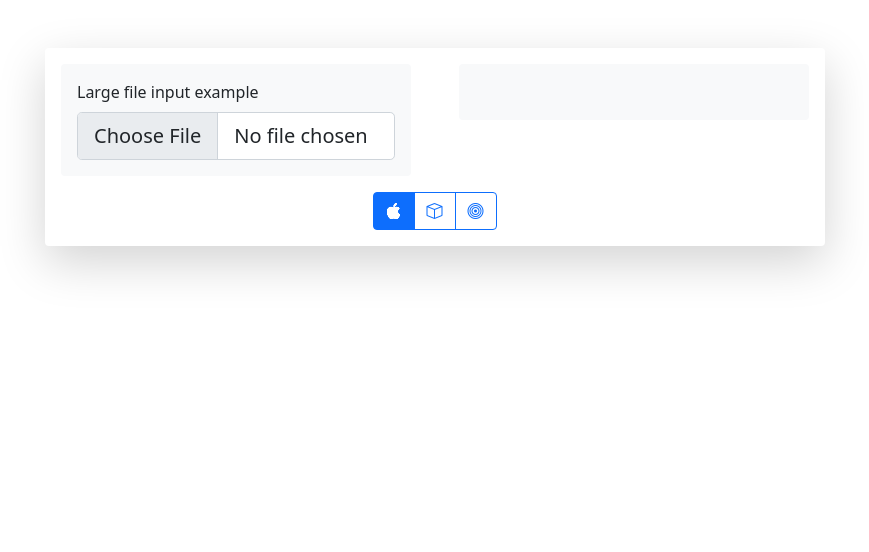
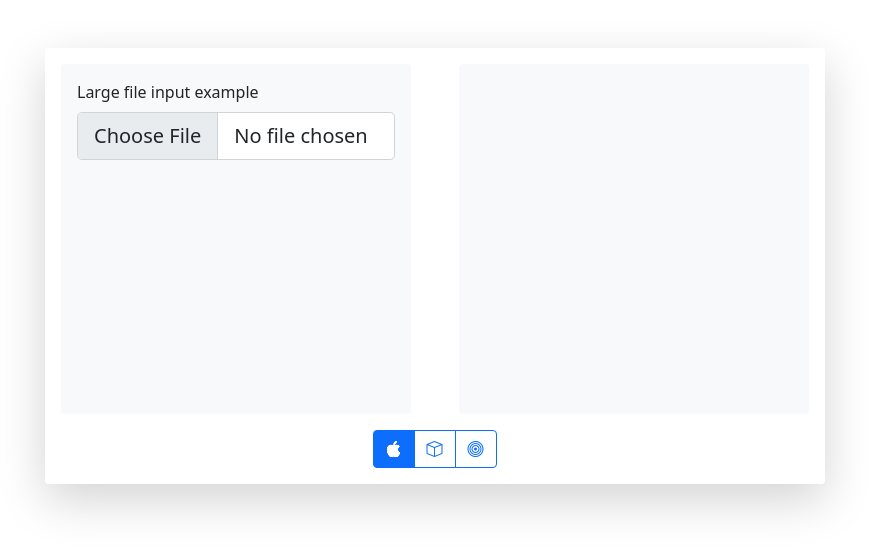
Before and after one commit to sameignatovich/Underwater, a Vue app: page / in a window 1280 px wide. Shown: the top 552 px of the page, without its empty margins (205-1074 px from the left). Built offline with nearby package versions, Linux system fonts and the light colour scheme.

Commit message:
Fixing child elemtnt height:100% attribute  of RoundedBlock

```diff
--- a/src/components/RoundedBlock.vue
+++ b/src/components/RoundedBlock.vue
@@ -1,5 +1,12 @@
 <template>
-  <div class="p-3 bg-light rounded">
+  <div class="data-block p-3 bg-light rounded">
     <slot></slot>
   </div>
 </template>
+
+<style scoped lang="scss">
+  .data-block {
+    height: 1px;
+    min-height: 350px;
+  }
+</style>
```
